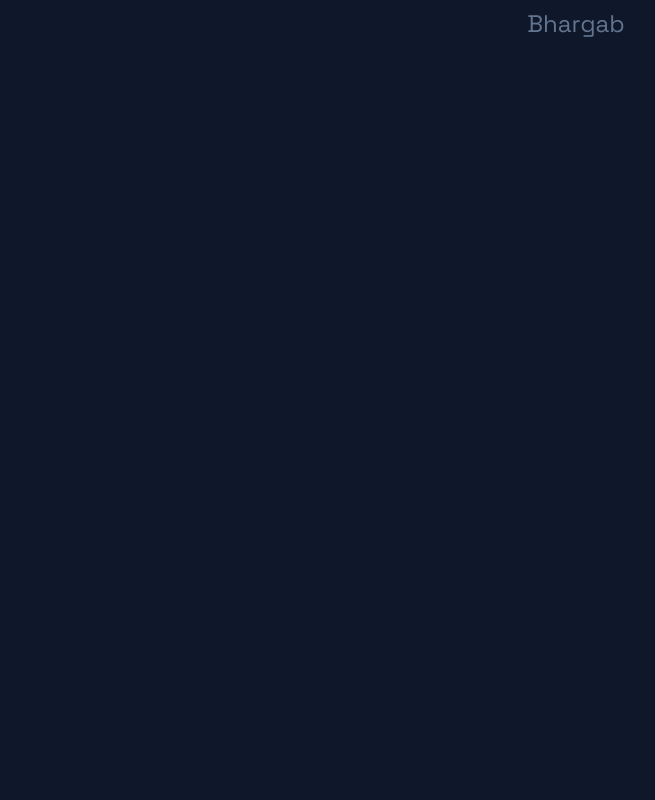
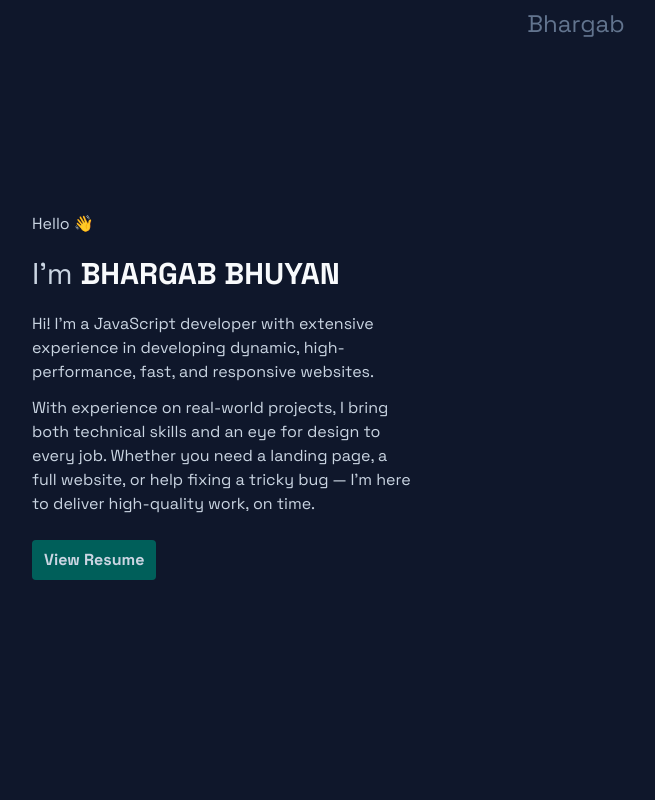
Before and after one commit to bhargablinx/portfolio, a website: page src/index.html in a window 1280 px wide. Shown: the top 800 px of the page, without its empty margins (64-719 px from the left). Drawn offline with Linux system fonts and the light colour scheme; a web font is replaced by a local one.

Commit message:
introduction section completed

```diff
--- a/src/index.html
+++ b/src/index.html
@@ -6,12 +6,40 @@
     <link href="./output.css" rel="stylesheet" />
     <title>Portfolio</title>
   </head>
-  <body class="bg-slate-900 text-slate-300 font-[Space_Grotesk] m-2">
+  <body
+    class="bg-slate-900 text-slate-300 font-[Space_Grotesk] m-2 mx-5 sm:mx-24"
+  >
     <section class="h-screen flex flex-col">
       <div class="text-center text-xl text-slate-500 flex-1 sm:text-2xl">
         Bhargab
       </div>
-      <div class="flex-1"></div>
+      <div class="flex-1">
+        <div class="sm:w-96">
+          <div>Hello 👋</div>
+          <div class="text-2xl my-5 sm:text-3xl">
+            I'm <span class="font-bold text-slate-50">BHARGAB BHUYAN</span>
+          </div>
+          <div>
+            <p class="my-3">
+              Hi! I'm a JavaScript developer with extensive experience in
+              developing dynamic, high-performance, fast, and responsive
+              websites.
+            </p>
+            <p class="my-3">
+              With experience on real-world projects, I bring both technical
+              skills and an eye for design to every job. Whether you need a
+              landing page, a full website, or help fixing a tricky bug — I'm
+              here to deliver high-quality work, on time.
+            </p>
+          </div>
+          <div
+            class="bg-teal-800 p-2 px-3 w-fit rounded-sm font-bold cursor-pointer hover:bg-teal-900 my-6"
+          >
+            View Resume
+          </div>
+        </div>
+        <div class=""></div>
+      </div>
       <div class="flex-1"></div>
     </section>
     <section class="h-screen bg-pink-500"></section>
```
Also changed, not shown: src/output.css.
